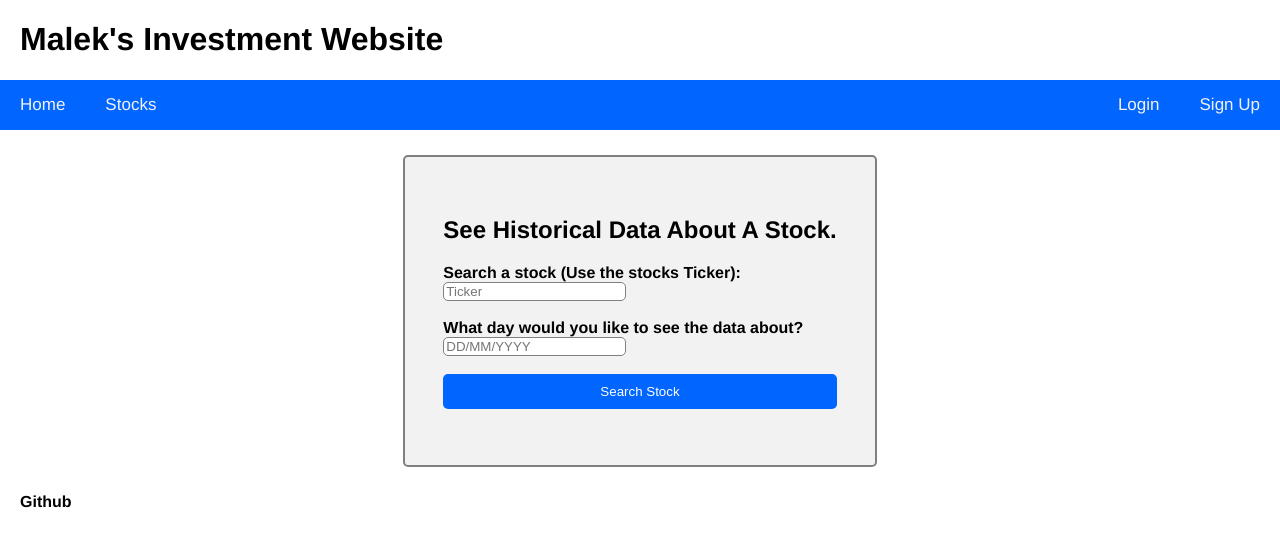
After one commit to MalekC01/12DTP, a Flask app: page /stocks in a window 1280 px wide. The commit adds this page. Shown: the top 547 px of the page. Run offline with Flask 2, Linux system fonts and the light colour scheme.

Commit message:
adding to favuites works

```diff
--- a/main.py
+++ b/main.py
@@ -14,7 +14,6 @@ logged_in = None
 
 #https://stackoverflow.com/questions/22383458/how-to-obtain-values-of-parameters-of-get-request-in-flask
 #https://www.w3schools.com/xml/ajax_intro.asp
-
 
 
 
@@ -39,6 +38,31 @@ def comparison_stock_exists():
   if 'stock_1' in session:
     return True
   return False
+
+@app.route('/compare_stocks')
+def compare_stocks():
+  print("Compare works")
+  compare = True
+  return render_template (compare = compare)
+
+
+@app.route('/add_to_favourites')
+def add_to_favourites():
+  print("add to favourites works")
+  connection = create_connection('user_database.db')
+  try:
+    sql_query = '''INSERT INTO Favourites (email, stock_name, date) VALUES (?, ?, ?);'''
+    cur = connection.cursor()
+    cur.execute(sql_query, (session['email'], session["stock_name"], session['stock_1']['date']))
+    connection.commit()
+  except:
+    print("Something went wrong saving your data. Please try agian.")
+
+  finally:
+    if connection:
+      connection.close()
+  return redirect('/')
+
 
 #once session has started log out will end the session
 @app.route('/logout')
@@ -76,6 +100,7 @@ def login():
 #Registers a user and sends information to the database
 @app.route('/register', methods=['POST'])
 def my_form():
+
   if request.method == "POST":
     name = request.form.get("Name")
     email = request.form.get("Email")
@@ -108,10 +133,8 @@ def create_connection(db_file):
 @app.route("/login", methods=['POST'])
 def login_check():
   if request.method == "POST":
-    session['email'] = request.form.get("email")
     password = request.form.get("password")
-    email = session['email']
-
+    email = request.form.get("email")
     connection = create_connection('user_database.db')
     cur = connection.cursor()
 
@@ -125,6 +148,7 @@ def login_check():
     else:
       logged_in = True
       print(logged_in)
+      session['email'] = email
       return render_template("/login.html", logged_in = logged_in)
 
 #Stock page and api
@@ -167,20 +191,18 @@ def stock_data():
       find_data = stock.get_data(stock_name, date_string)
       print("find data: " + str(find_data))
 
+      session["stock_name"] = stock_name
       session["stock_1"] = find_data
       print(session)
       stock_exists = comparison_stock_exists()
 
-    """if request.form.get("Add to favourites"):
-      favourite = True
 
-    print(favourite)
 
     if favourite == True:
       sql_query = '''INSERT INTO Stocks (ticker) VALUES (?)'''
       cur = connection.cursor()
       cur.execute(sql_query, (stock_name))
-      connection.commit()"""
+      connection.commit()
 
 
   return render_template("stocks.html", result = result, date_valid = date_valid, find_data = find_data, stock_name = stock_name, favourite = favourite, logged_in = logged_in, stock_exists = stock_exists)
--- a/static/Css/style.css
+++ b/static/Css/style.css
@@ -25,7 +25,33 @@ main{
   margin: auto;
 }
 
-/* Error messages */
+.display_data button{
+  background-color: #0066ff;
+  border: none;
+  color: white;
+  text-align: center;
+  padding: 10px;
+  width: 100%;
+  border-radius: 5px;
+}
+
+.display_data button:hover{
+  background-color: #0047b3;
+}
+
+.compare button{
+  background-color: #0066ff;
+  border: none;
+  color: white;
+  text-align: center;
+  padding: 10px;
+  width: 100%;
+  border-radius: 5px;
+}
+
+.compare button:hover{
+  background-color: #0047b3;
+}
 
 .date_not_valid {
   background-color: #ef4943;
@@ -33,6 +59,10 @@ main{
   border-radius: 5px;
   padding: 5px;
 }
+
+/* Error messages */
+
+
 
 .stock_not_valid {
   background-color: #ef4943;
@@ -138,3 +168,10 @@ input[value="Logout"] {
   border-radius: 5px;
   text-decoration: none;
 }
+
+.footer a{
+  text-decoration: none;
+  justify-content: center;
+  margin: 20px;
+  color: black;
+}
--- /dev/null
+++ b/templates/footer.html
@@ -0,0 +1,3 @@
+<div class="footer">
+    <a href="https://github.com/MalekC01?tab=repositories">Github</a>
+</div>
--- a/templates/stocks.html
+++ b/templates/stocks.html
@@ -20,8 +20,6 @@
         <label>Search a stock (Use the stocks Ticker):</label>
         <br>
         <input type="Name" name="Stock_name" placeholder="Ticker">
-
-        <br>
         <br>
 
         {% if date_valid == False %}
@@ -39,17 +37,10 @@
         <br>
 
         <input type="submit" value="Search Stock">
-        <br> <br>
-
-        {% if stock_exists %}
-            <input type="submit" value="Compare">
-        {% endif%}
         <br>
         <br>
 
     </form>
-
-
 
 
     {% if date_valid == True%}
@@ -65,9 +56,21 @@
 
         <p>Close: ${{find_data.get("close")}}</p>
 
-        <form method="POST">
-        <input type="submit" value="Add to favourites">
-        </form>
+        <button id="add_to_favourites" onclick="add_to_favourites(stock_name)">Add to favourites</button>
+
+        <script src="//ajax.googleapis.com/ajax/libs/jquery/1.9.1/jquery.min.js"></script>
+        <script type=text/javascript>
+            $(function() {
+            $('#add_to_favourites').on('click', function(e) {
+            e.preventDefault()
+            $.getJSON('/add_to_favourites',
+                function(data) {
+              //do nothing
+            });
+            return false;
+          });
+        });
+    </script>
     </div>
     {%endif%}
 
```
Also changed, not shown: user_database.db, 1 other file.
